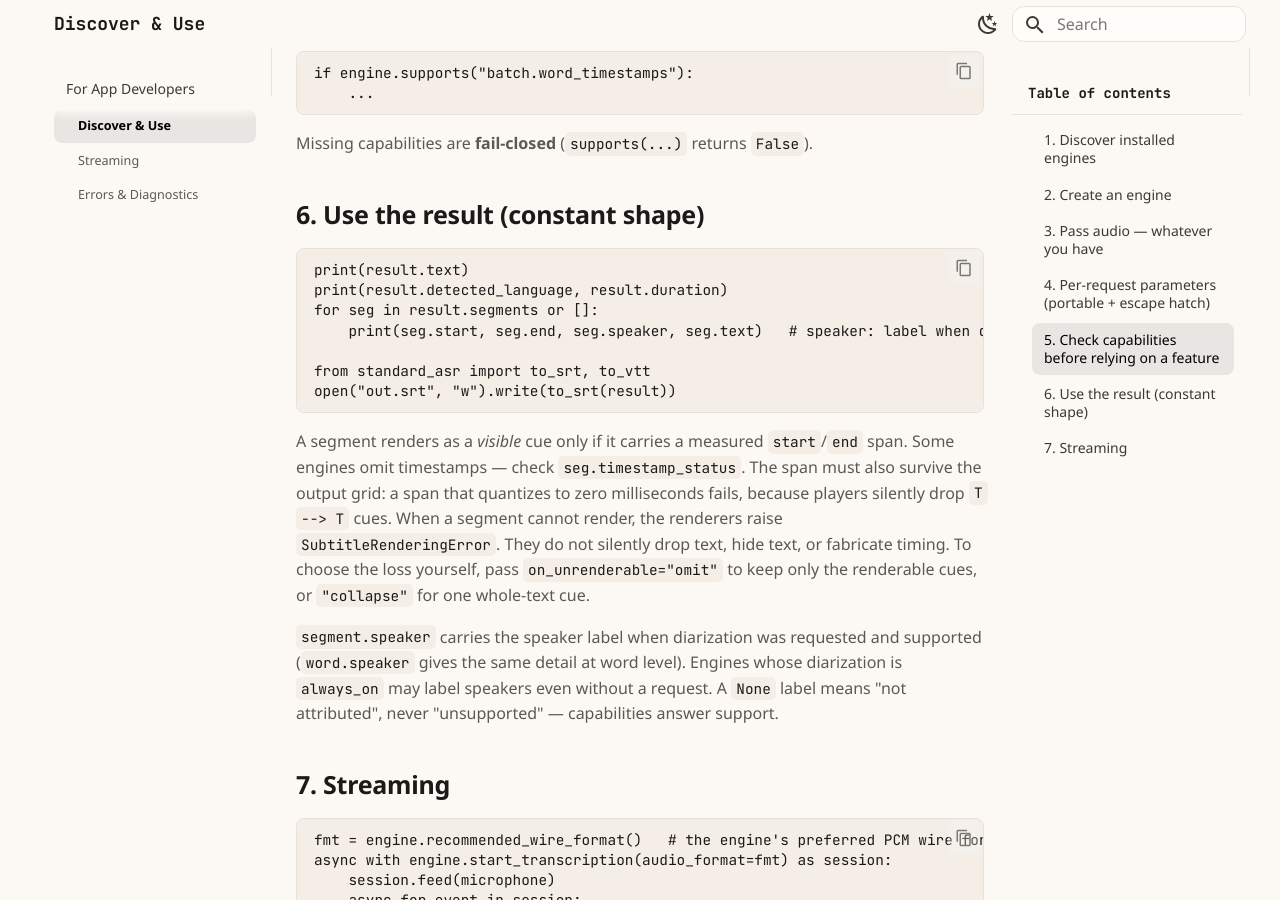
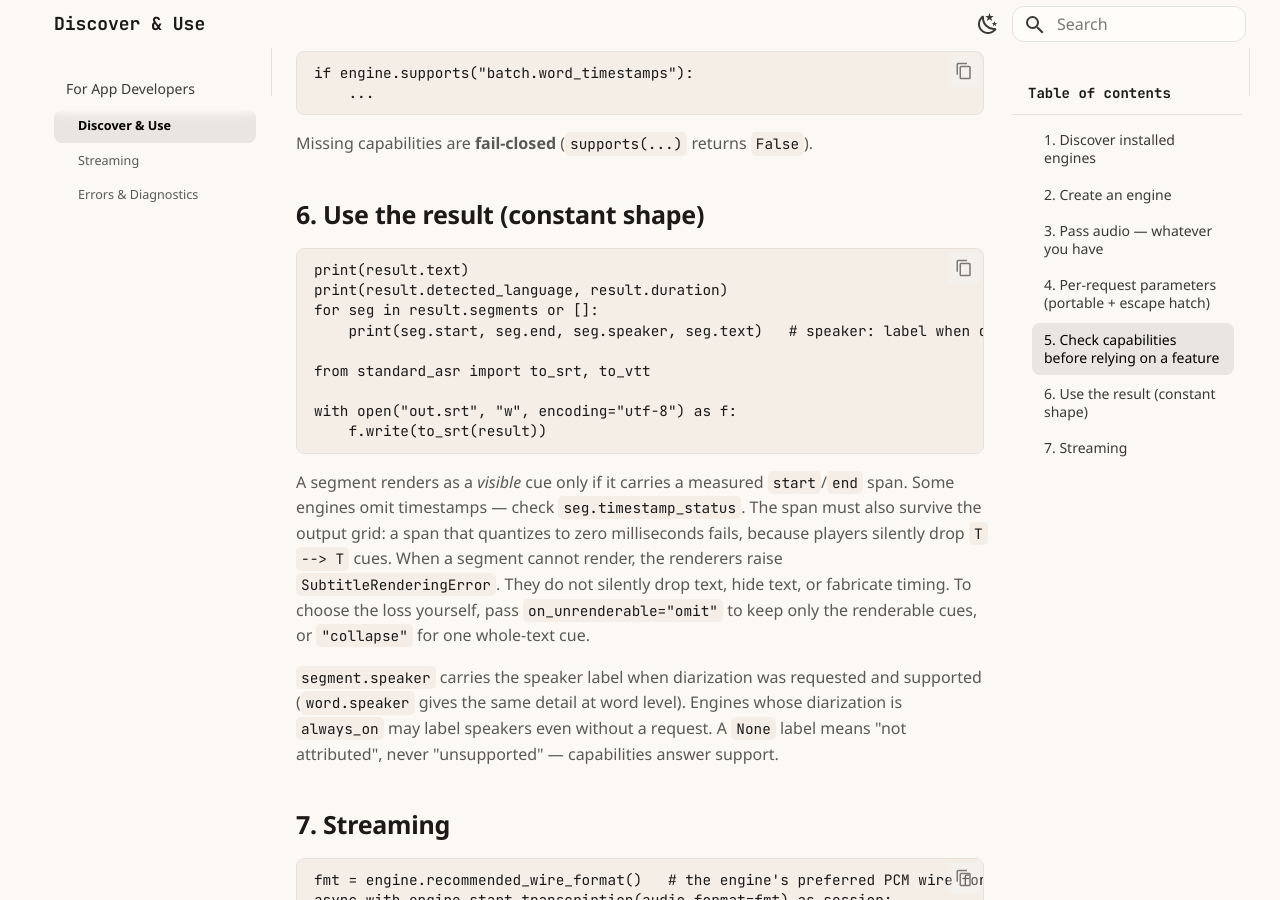
Before and after one commit to standard-voice/standard_asr, an MkDocs documentation site: the page built from docs/for_app_dev/discover_and_use.md, in a window 1280 px wide and 900 px high, scrolled down 1641 px. Built offline with MkDocs 1.6.1 and Material for MkDocs 9.7.7, drawn with Linux system fonts in a browser that asks for light colours; plug-ins that fetch from the network failed and are left out.

Commit message:
docs(app-dev): write the subtitle sample the way it must be copied
Defect: `open("out.srt", "w").write(to_srt(result))` omits encoding=
and never closes the handle. On Windows, text mode without encoding=
uses the ANSI code page, so the first non-ASCII transcript -- the
ordinary case for a multilingual ASR library -- raises
UnicodeEncodeError or writes mojibake; the unclosed handle truncates
on interpreters without refcount finalization and warns under
-W error. Now `with open("out.srt", "w", encoding="utf-8")`. The swept
docs and docstrings carry no other bare open() sample.

````diff
--- a/docs/for_app_dev/discover_and_use.md
+++ b/docs/for_app_dev/discover_and_use.md
@@ -81,7 +81,9 @@ for seg in result.segments or []:
     print(seg.start, seg.end, seg.speaker, seg.text)   # speaker: label when diarized, else None
 
 from standard_asr import to_srt, to_vtt
-open("out.srt", "w").write(to_srt(result))
+
+with open("out.srt", "w", encoding="utf-8") as f:
+    f.write(to_srt(result))
 ```
 
 A segment renders as a *visible* cue only if it carries a measured `start`/`end`
````
